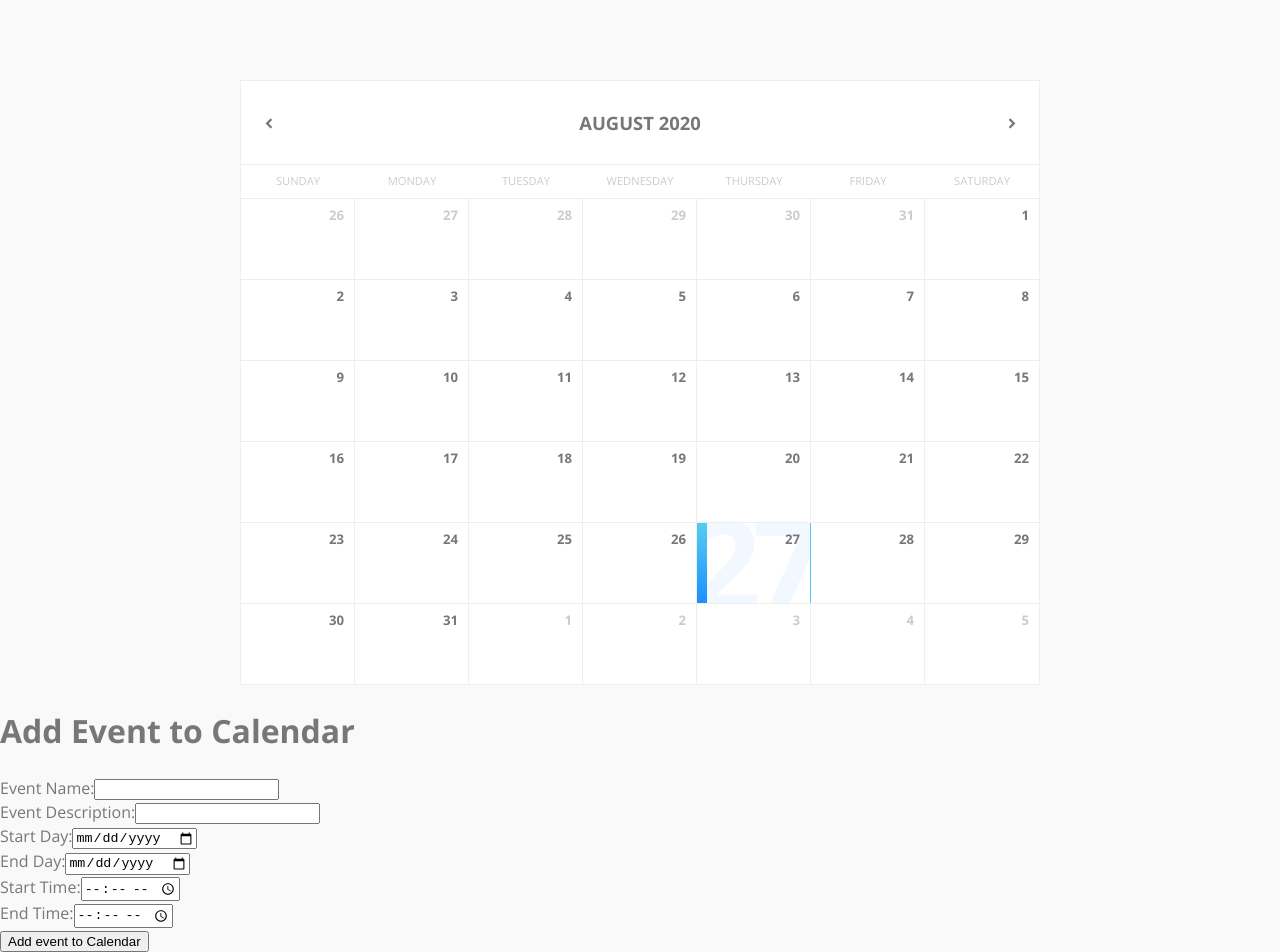
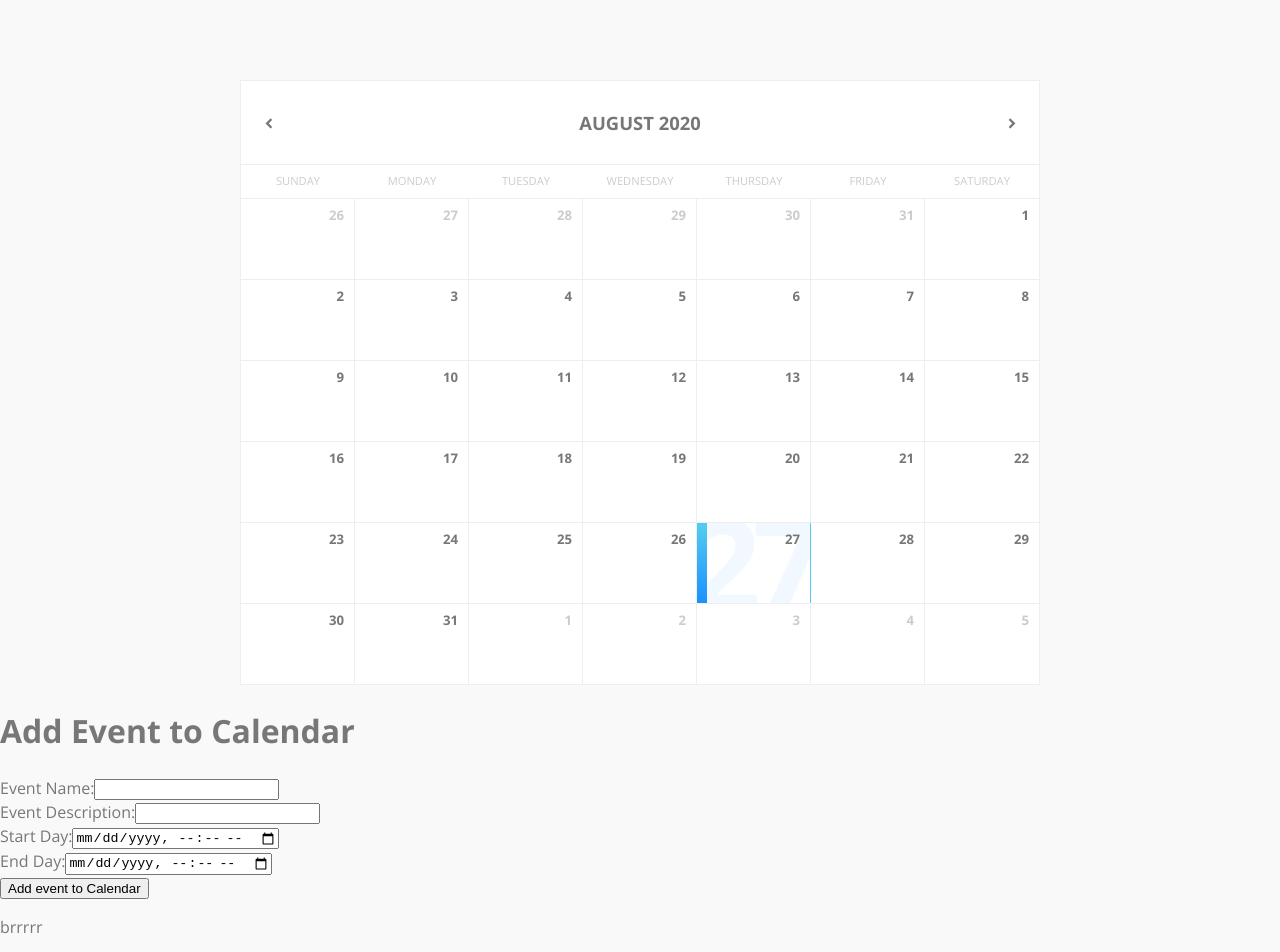
Before and after one commit to Jpatton2017/CS-375-Group-Project, a React (Create React App) app in the folder calender/: page / in a window 1280 px wide. Shown: the top 952 px of the page. Built offline with nearby package versions, Linux system fonts and the light colour scheme.

Commit message:
Added Date validation

```diff
--- a/calender/src/App.js
+++ b/calender/src/App.js
@@ -11,10 +11,9 @@ function getInput(){
 	let description = document.getElementById("description").value;
 	let startDate = document.getElementById("startDate").value;
 	let endDate = document.getElementById("endDate").value;
-	let startTime = document.getElementById("startTime").value;
-	let endTime = document.getElementById("endTime").value;
 
-	const data = {"user": "Jordan" ,"Event": eventName,"description": description, "startDate": startDate, "endDate": endDate, "startTime": startTime, "endTime" : endTime};
+
+	const data = {"user": "Jordan" ,"Event": eventName,"description": description, "startDate": startDate, "endDate": endDate};
 	console.log(data)
 
 	fetch('/add', {
@@ -24,14 +23,19 @@ function getInput(){
 		},
 		body: JSON.stringify(data)
 		}).then(function (res) {
-			console.log(res);
+			if (res.status === 200){
+				console.log('aaaa');
+			}
+			else {
+				console.log('abbbbba');
+			}
 		})
 }
 
 class App extends React.Component {
   render() {
     return (
-		<div className="App">
+		<div className="App" id ='message'>
 			<main>
 				<Calendar />
 			</main>
@@ -49,24 +53,21 @@ class App extends React.Component {
 			</label>
 			<br />
 			<label>
-			Start Day:<input type="date" name="startDate" id="startDate" />
+			Start Day:<input type="datetime-local" name="startDate" id="startDate" />
 			</label>
 			<br />
 			<label>
-			End Day:<input type="date" name="endDate" id="endDate" />
-			</label>
-			<br />
-			<label>
-			Start Time:<input type="time" name="startTime" id="startTime" />
-			</label>
-			<br />
-			<label>
-			End Time:<input type="time" name="endTime" id="endTime" />
+			End Day:<input type="datetime-local" name="endDate" id="endDate" />
 			</label>
 			<br />
 			<input type="submit" value="Add event to Calendar" id="submit" onClick={getInput}/>
+			<br />
 		</form>
+		<p>
+		brrrrr
+		</p>
 		</div>
+
     );
   }
 }
```
Also changed, not shown: calender/server.js (+12 -13 lines), 1 other file (tests, documents, lock files or other folders).
